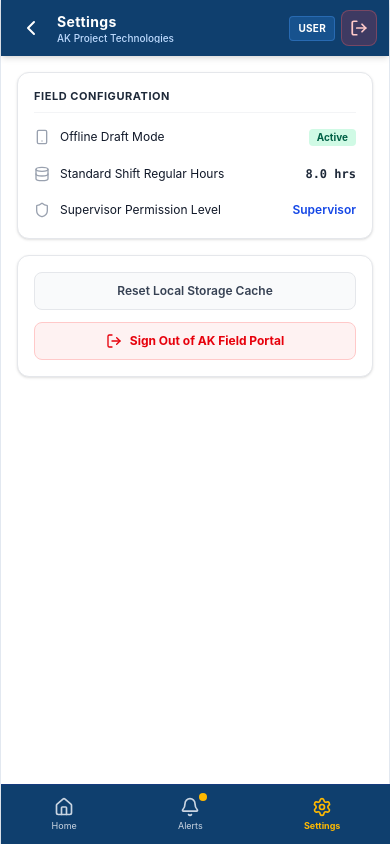
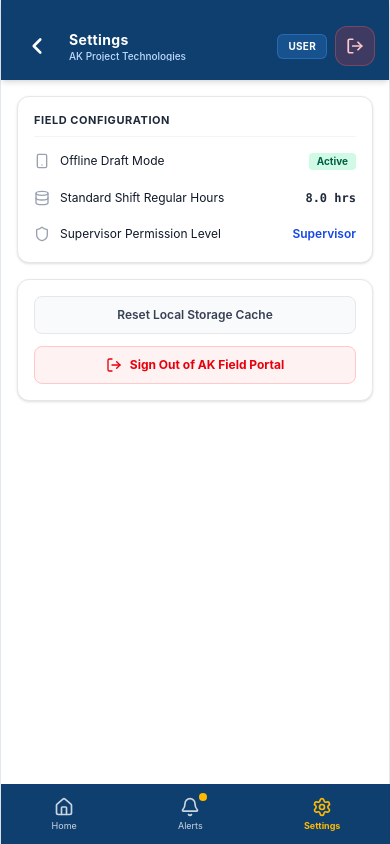
Before and after one commit to subashrajai1999-dotcom/ak-mobile-timesheet, a React (Vite) app: page /settings in a window 390 px wide. Built offline with nearby package versions, Linux system fonts and the light colour scheme; sample sign-in values are in the browser's storage.

Commit message:
fix: translate security modals to clean English and add safe-area top padding to mobile header (v1.0.6)

```diff
--- a/src/components/layout/MobileLayout.tsx
+++ b/src/components/layout/MobileLayout.tsx
@@ -116,17 +116,17 @@ export default function MobileLayout({
       <div className="w-full max-w-md bg-white min-h-screen flex flex-col shadow-2xl relative border-x border-slate-200">
 
         {/* Top Header Bar */}
-        <header className="bg-[#0f3f6e] text-white px-3 py-2.5 flex items-center justify-between sticky top-0 z-40 shadow-md">
+        <header className="bg-[#0f3f6e] text-white px-3.5 pt-[max(env(safe-area-inset-top,0px),24px)] pb-3 flex items-center justify-between sticky top-0 z-40 shadow-md">
           {/* Left section: Hamburger Menu or Back Button */}
-          <div className="flex items-center gap-2 min-w-0 flex-1">
+          <div className="flex items-center gap-2.5 min-w-0 flex-1">
             <button
               type="button"
               onClick={() => (isHome ? setShowDrawer(true) : navigate(-1))}
-              className="w-9 h-9 flex items-center justify-center hover:bg-white/10 active:bg-white/20 rounded-lg transition-colors flex-shrink-0 cursor-pointer"
+              className="w-11 h-11 flex items-center justify-center hover:bg-white/10 active:bg-white/20 rounded-xl transition-colors flex-shrink-0 cursor-pointer touch-manipulation"
               title={isHome ? "Open Menu" : "Back"}
               aria-label={isHome ? "Open Menu" : "Back"}
             >
-              {isHome ? <Menu size={22} /> : <ChevronLeft size={24} />}
+              {isHome ? <Menu size={24} strokeWidth={2.4} /> : <ChevronLeft size={26} strokeWidth={2.4} />}
             </button>
             <div className="min-w-0 flex-1">
               <h1 className="text-sm font-bold tracking-wide leading-tight truncate">
@@ -139,10 +139,10 @@ export default function MobileLayout({
           </div>
 
           {/* Right section: Role badge + Big Logout Button */}
-          <div className="flex items-center gap-1.5 flex-shrink-0 ml-2">
+          <div className="flex items-center gap-2 flex-shrink-0 ml-2">
             {/* Role Badge */}
             <div
-              className="bg-[#17528e] border border-blue-400/30 px-2 py-1 rounded text-white font-bold text-[10px] tracking-wide"
+              className="bg-[#17528e] border border-blue-400/30 px-2.5 py-1 rounded-md text-white font-bold text-[10px] tracking-wide"
               title={`Role: ${roleFull}`}
             >
               {roleShort}
@@ -152,7 +152,7 @@ export default function MobileLayout({
             <button
               type="button"
               onClick={() => setShowLogoutModal(true)}
-              className="w-9 h-9 flex items-center justify-center rounded-lg bg-red-500/20 hover:bg-red-500 active:bg-red-600 text-red-200 hover:text-white border border-red-400/30 transition-all cursor-pointer"
+              className="w-10 h-10 flex items-center justify-center rounded-xl bg-red-500/20 hover:bg-red-500 active:bg-red-600 text-red-200 hover:text-white border border-red-400/30 transition-all cursor-pointer touch-manipulation"
               title="Sign Out"
               aria-label="Sign Out"
             >
@@ -216,7 +216,7 @@ export default function MobileLayout({
           {/* Drawer Panel */}
           <div className="relative w-72 max-w-[80%] bg-white h-full shadow-2xl flex flex-col z-10 animate-slide-right">
             {/* Drawer Header */}
-            <div className="bg-gradient-to-br from-[#1a5b99] via-[#0f4376] to-[#0a2f55] text-white p-5 flex flex-col justify-between">
+            <div className="bg-gradient-to-br from-[#1a5b99] via-[#0f4376] to-[#0a2f55] text-white pt-[max(env(safe-area-inset-top,0px),24px)] px-5 pb-5 flex flex-col justify-between">
               <div className="flex items-center justify-between mb-4">
                 <div className="flex items-center gap-2">
                   <div className="w-8 h-8 rounded-lg bg-white/10 border border-white/20 flex items-center justify-center font-black text-sm">
@@ -230,7 +230,7 @@ export default function MobileLayout({
                 <button
                   type="button"
                   onClick={() => setShowDrawer(false)}
-                  className="w-8 h-8 rounded-lg hover:bg-white/10 active:bg-white/20 flex items-center justify-center text-blue-100 hover:text-white cursor-pointer"
+                  className="w-9 h-9 rounded-xl hover:bg-white/10 active:bg-white/20 flex items-center justify-center text-blue-100 hover:text-white cursor-pointer touch-manipulation"
                   title="Close Menu"
                 >
                   <X size={20} />
--- a/src/components/security/SessionExitModal.tsx
+++ b/src/components/security/SessionExitModal.tsx
@@ -118,9 +118,9 @@ export default function SessionExitModal() {
               <LogOut size={26} strokeWidth={2.3} />
             </div>
 
-            <h3 className="text-base font-bold text-gray-900">Closing the App?</h3>
+            <h3 className="text-base font-bold text-gray-900">Close Application</h3>
             <p className="text-xs text-gray-600 mt-1 mb-5 leading-relaxed">
-              Veliya porathukku munnaadi, <strong>Logout panna virumbureengala?</strong>
+              Would you like to <strong>Sign Out</strong> before closing the app, or keep your session active?
             </p>
 
             <div className="space-y-2">
@@ -164,13 +164,13 @@ export default function SessionExitModal() {
               <Shield size={26} strokeWidth={2.3} />
             </div>
 
-            <div className="inline-block bg-blue-50 text-blue-800 text-[10px] font-bold px-2 py-0.5 rounded-full uppercase tracking-wider mb-1">
-              Security Check
+            <div className="inline-block bg-blue-50 text-blue-800 text-[10px] font-bold px-2.5 py-0.5 rounded-full uppercase tracking-wider mb-1 font-mono">
+              SECURITY VERIFICATION
             </div>
 
             <h3 className="text-base font-bold text-gray-900">Welcome Back</h3>
             <p className="text-xs text-gray-600 mt-1 mb-5 leading-relaxed">
-              Neenga vera app use pannitu thirumba vanthirukeenga. Logged in as <strong>{user?.name || "User"}</strong>.
+              You navigated away from the application. Your active session is preserved as <strong>{user?.name || "User"}</strong>.
             </p>
 
             <div className="space-y-2">
--- a/src/style.css
+++ b/src/style.css
@@ -1,4 +1,9 @@
 @import "tailwindcss";
+
+:root {
+  --sat: env(safe-area-inset-top, 0px);
+  --sab: env(safe-area-inset-bottom, 0px);
+}
 
 html, body, #root {
   height: 100%;
```
Also changed, not shown: 1 other file (tests, documents, lock files or other folders).
